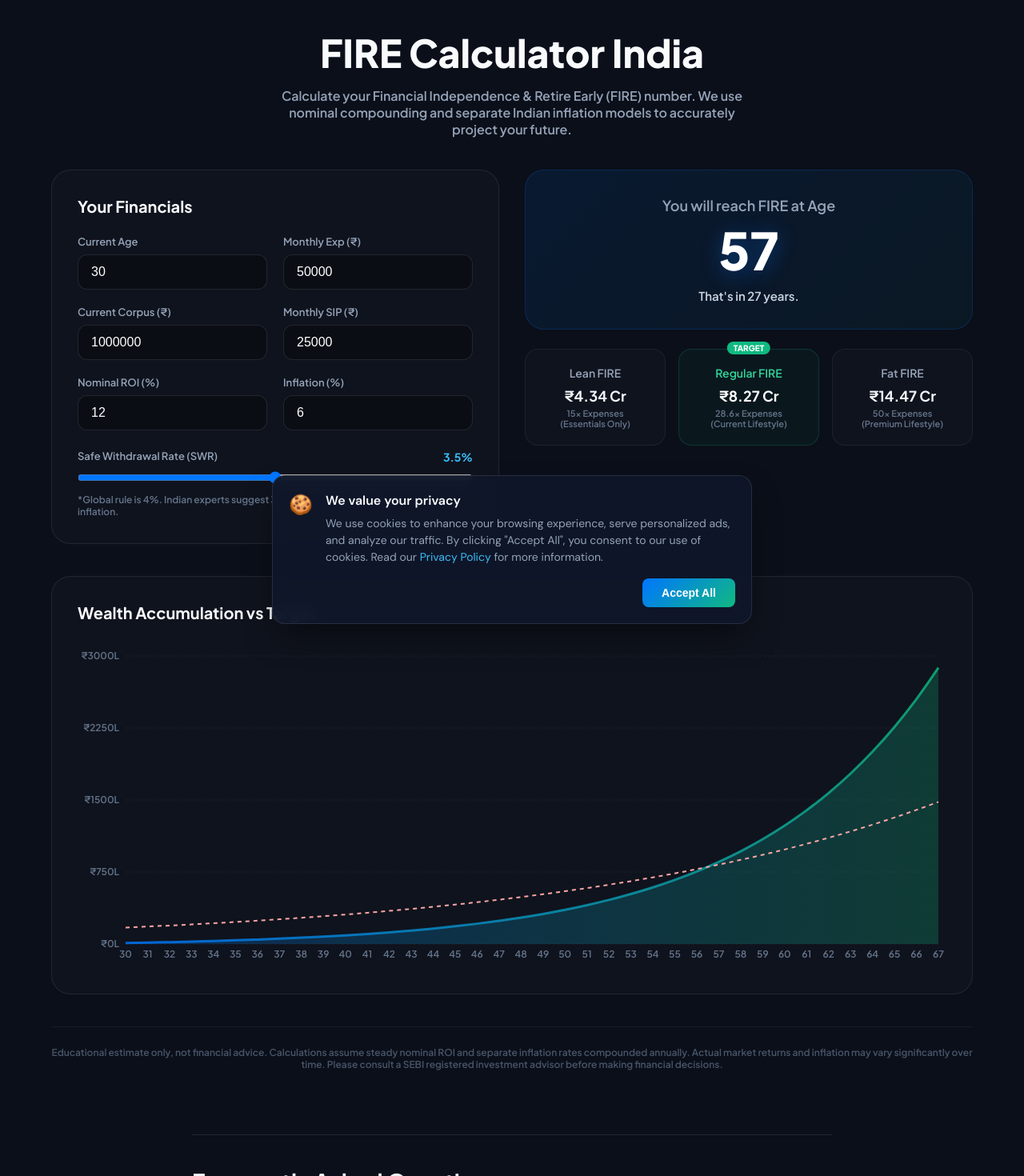
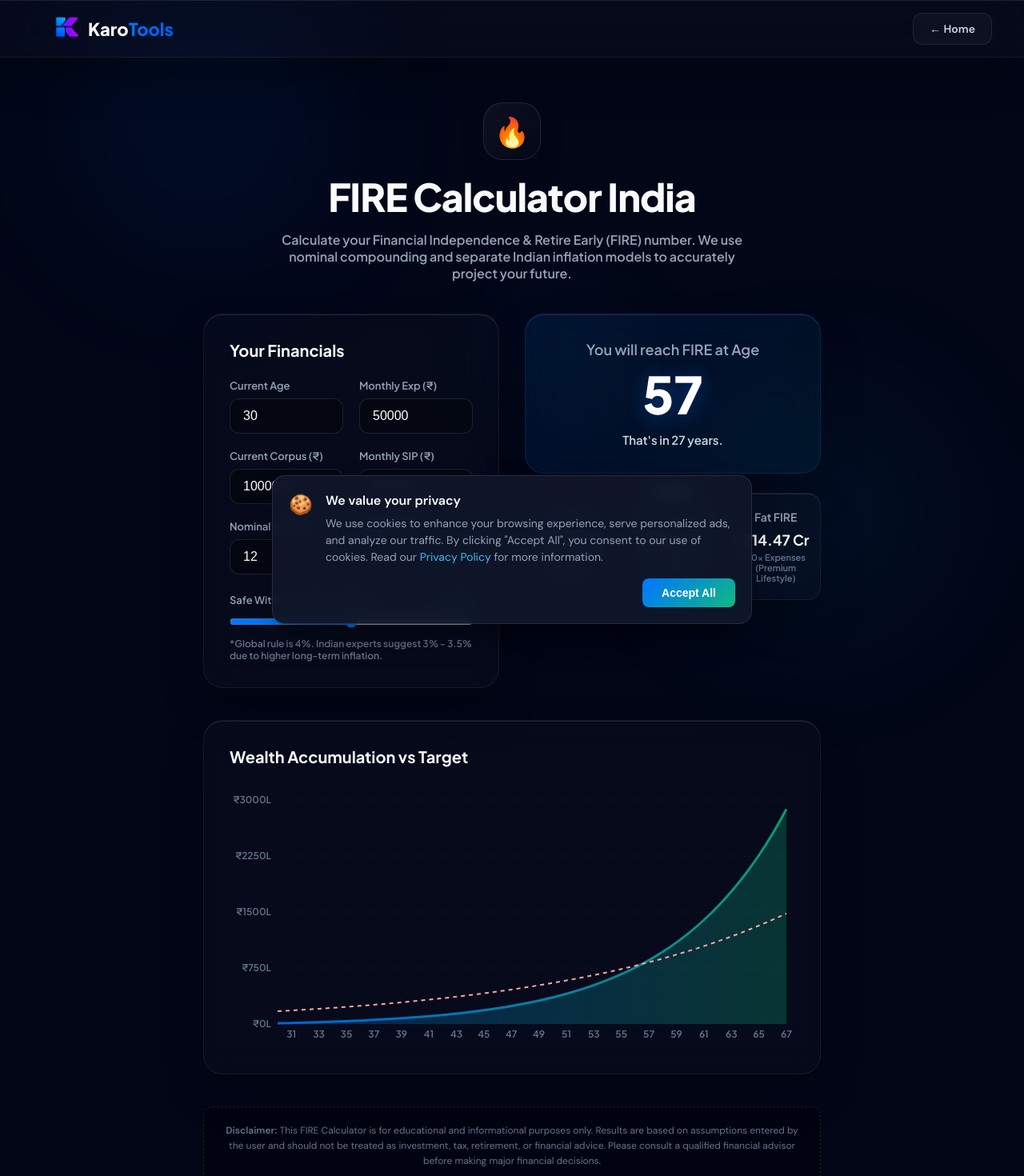
Before and after one commit to daxpatel109/karotools, a Next.js app: page /fire-calculator in a window 1280 px wide. Shown: the top 1470 px of the page at 80% size. Built offline with nearby package versions, Linux system fonts and the light colour scheme.

Commit message:
feat: polish FIRE Calculator UI, animations, and accessibility

```diff
--- a/src/FIRECalculator.jsx
+++ b/src/FIRECalculator.jsx
@@ -10,6 +10,19 @@ function formatCurrency(val) {
   if (val >= 100000) return `₹${(val / 100000).toFixed(2)} L`;
   return `₹${Math.round(val).toLocaleString('en-IN')}`;
 }
+
+const containerVariants = {
+  hidden: { opacity: 0 },
+  show: {
+    opacity: 1,
+    transition: { staggerChildren: 0.1 }
+  }
+};
+
+const itemVariants = {
+  hidden: { opacity: 0, y: 20 },
+  show: { opacity: 1, y: 0, transition: { type: "spring", stiffness: 300, damping: 24 } }
+};
 
 export default function FIRECalculator() {
   const [age, setAge] = useState(30);
@@ -103,11 +116,12 @@ export default function FIRECalculator() {
   }, [age, monthlyExpenses, corpus, sip, roi, inflation, swr]);
 
   return (
-    <div style={{ padding: "40px 5vw", fontFamily: "'Plus Jakarta Sans',sans-serif", background: "#0b0f19", color: "#f1f5f9", minHeight: "100vh" }}>
-      <div style={{ maxWidth: 1200, margin: "0 auto" }}>
-
-        <div style={{ textAlign: "center", marginBottom: 40 }}>
-          <h1 style={{ fontSize: "clamp(32px, 5vw, 48px)", fontWeight: "800", color: "#f8fafc", marginBottom: "16px", lineHeight: 1.1 }}>
+    <div style={{ fontFamily: "'Plus Jakarta Sans',sans-serif", color: "#f1f5f9" }}>
+      <div style={{ textAlign: "center", marginBottom: 40, animation: "fadeIn 0.6s cubic-bezier(0.16, 1, 0.3, 1)" }}>
+        <div style={{ display: "inline-flex", alignItems: "center", justifyContent: "center", width: "72px", height: "72px", borderRadius: "24px", background: "linear-gradient(135deg, rgba(255,255,255,0.05), rgba(255,255,255,0.01))", border: "1px solid rgba(255,255,255,0.1)", marginBottom: "20px", boxShadow: "0 12px 32px rgba(0,0,0,0.2)" }}>
+          <span style={{ fontSize: "36px", filter: "drop-shadow(0 4px 12px rgba(0,0,0,0.3))" }}>🔥</span>
+        </div>
+        <h1 style={{ fontSize: "clamp(32px, 5vw, 48px)", fontWeight: "800", color: "#f8fafc", marginBottom: "16px", lineHeight: 1.1, letterSpacing: "-0.02em" }}>
           FIRE Calculator India
         </h1>
         <p style={{ fontSize: "16px", color: "#94a3b8", maxWidth: "600px", margin: "0 auto" }}>
@@ -117,7 +131,10 @@ export default function FIRECalculator() {
 
       {isRoiLow && (
         <motion.div initial={{ opacity: 0, y: -10 }} animate={{ opacity: 1, y: 0 }}
-            style={{ background: "rgba(239, 68, 68, 0.1)", border: "1px solid rgba(239, 68, 68, 0.3)", borderRadius: 12, padding: "16px", marginBottom: "32px", color: "#fca5a5", textAlign: "center", fontWeight: "600" }}>
+          style={{ background: "rgba(239, 68, 68, 0.1)", border: "1px solid rgba(239, 68, 68, 0.3)", borderRadius: 12, padding: "16px", marginBottom: "32px", color: "#fca5a5", textAlign: "center", fontWeight: "600" }}
+          role="alert"
+          aria-live="polite"
+        >
           ⚠️ Warning: Your Expected ROI is less than or equal to Inflation. Your real return may be too low to outpace expenses. Consider adjusting your investment strategy.
         </motion.div>
       )}
@@ -125,50 +142,57 @@ export default function FIRECalculator() {
       <div style={{ display: "grid", gridTemplateColumns: "repeat(auto-fit, minmax(min(100%, 340px), 1fr))", gap: "32px" }}>
 
         {/* Inputs Section */}
-          <div style={{ background: "rgba(255,255,255,0.02)", border: "1px solid rgba(255,255,255,0.08)", borderRadius: "24px", padding: "32px" }}>
+        <div className="glass-panel" style={{ borderRadius: "24px", padding: "32px" }}>
           <h2 style={{ fontSize: "20px", fontWeight: "700", marginBottom: "24px", color: "#f8fafc" }}>Your Financials</h2>
 
           <div style={{ display: "grid", gridTemplateColumns: "1fr 1fr", gap: "20px" }}>
             <div className="input-group">
-                <label style={{ display: "block", fontSize: "13px", color: "#94a3b8", marginBottom: "8px", fontWeight: "600" }}>Current Age</label>
-                <input type="number" value={age} onChange={(e) => setAge(e.target.value)}
+              <label htmlFor="fire-age-input" style={{ display: "block", fontSize: "13px", color: "#94a3b8", marginBottom: "8px", fontWeight: "600" }}>Current Age</label>
+              <input id="fire-age-input" type="number" value={age} onChange={(e) => setAge(e.target.value)}
+                aria-label="Current Age"
                 style={{ width: "100%", background: "rgba(0,0,0,0.3)", border: "1px solid rgba(255,255,255,0.1)", borderRadius: "12px", padding: "12px 16px", color: "#fff", fontSize: "16px", outline: "none" }} />
             </div>
             <div className="input-group">
-                <label style={{ display: "block", fontSize: "13px", color: "#94a3b8", marginBottom: "8px", fontWeight: "600" }}>Monthly Exp (₹)</label>
-                <input type="number" value={monthlyExpenses} onChange={(e) => setMonthlyExpenses(e.target.value)}
+              <label htmlFor="fire-expenses-input" style={{ display: "block", fontSize: "13px", color: "#94a3b8", marginBottom: "8px", fontWeight: "600" }}>Monthly Exp (₹)</label>
+              <input id="fire-expenses-input" type="number" value={monthlyExpenses} onChange={(e) => setMonthlyExpenses(e.target.value)}
+                aria-label="Monthly Expenses in INR"
                 style={{ width: "100%", background: "rgba(0,0,0,0.3)", border: "1px solid rgba(255,255,255,0.1)", borderRadius: "12px", padding: "12px 16px", color: "#fff", fontSize: "16px", outline: "none" }} />
             </div>
             <div className="input-group">
-                <label style={{ display: "block", fontSize: "13px", color: "#94a3b8", marginBottom: "8px", fontWeight: "600" }}>Current Corpus (₹)</label>
-                <input type="number" value={corpus} onChange={(e) => setCorpus(e.target.value)}
+              <label htmlFor="fire-corpus-input" style={{ display: "block", fontSize: "13px", color: "#94a3b8", marginBottom: "8px", fontWeight: "600" }}>Current Corpus (₹)</label>
+              <input id="fire-corpus-input" type="number" value={corpus} onChange={(e) => setCorpus(e.target.value)}
+                aria-label="Current Corpus in INR"
                 style={{ width: "100%", background: "rgba(0,0,0,0.3)", border: "1px solid rgba(255,255,255,0.1)", borderRadius: "12px", padding: "12px 16px", color: "#fff", fontSize: "16px", outline: "none" }} />
             </div>
             <div className="input-group">
-                <label style={{ display: "block", fontSize: "13px", color: "#94a3b8", marginBottom: "8px", fontWeight: "600" }}>Monthly SIP (₹)</label>
-                <input type="number" value={sip} onChange={(e) => setSip(e.target.value)}
+              <label htmlFor="fire-sip-input" style={{ display: "block", fontSize: "13px", color: "#94a3b8", marginBottom: "8px", fontWeight: "600" }}>Monthly SIP (₹)</label>
+              <input id="fire-sip-input" type="number" value={sip} onChange={(e) => setSip(e.target.value)}
+                aria-label="Monthly SIP Investment in INR"
                 style={{ width: "100%", background: "rgba(0,0,0,0.3)", border: "1px solid rgba(255,255,255,0.1)", borderRadius: "12px", padding: "12px 16px", color: "#fff", fontSize: "16px", outline: "none" }} />
             </div>
             <div className="input-group">
-                <label style={{ display: "block", fontSize: "13px", color: "#94a3b8", marginBottom: "8px", fontWeight: "600" }}>Nominal ROI (%)</label>
-                <input type="number" value={roi} onChange={(e) => setRoi(e.target.value)}
+              <label htmlFor="fire-roi-input" style={{ display: "block", fontSize: "13px", color: "#94a3b8", marginBottom: "8px", fontWeight: "600" }}>Nominal ROI (%)</label>
+              <input id="fire-roi-input" type="number" value={roi} onChange={(e) => setRoi(e.target.value)}
+                aria-label="Expected Nominal Rate of Return percentage"
                 style={{ width: "100%", background: "rgba(0,0,0,0.3)", border: "1px solid rgba(255,255,255,0.1)", borderRadius: "12px", padding: "12px 16px", color: "#fff", fontSize: "16px", outline: "none" }} />
             </div>
             <div className="input-group">
-                <label style={{ display: "block", fontSize: "13px", color: "#94a3b8", marginBottom: "8px", fontWeight: "600" }}>Inflation (%)</label>
-                <input type="number" value={inflation} onChange={(e) => setInflation(e.target.value)}
+              <label htmlFor="fire-inflation-input" style={{ display: "block", fontSize: "13px", color: "#94a3b8", marginBottom: "8px", fontWeight: "600" }}>Inflation (%)</label>
+              <input id="fire-inflation-input" type="number" value={inflation} onChange={(e) => setInflation(e.target.value)}
+                aria-label="Expected Inflation Rate percentage"
                 style={{ width: "100%", background: "rgba(0,0,0,0.3)", border: "1px solid rgba(255,255,255,0.1)", borderRadius: "12px", padding: "12px 16px", color: "#fff", fontSize: "16px", outline: "none" }} />
             </div>
           </div>
 
           <div style={{ marginTop: "24px" }}>
             <div style={{ display: "flex", justifyContent: "space-between", marginBottom: "8px" }}>
-                <label style={{ fontSize: "13px", color: "#94a3b8", fontWeight: "600" }}>Safe Withdrawal Rate (SWR)</label>
-                <span style={{ fontSize: "14px", color: "#38bdf8", fontWeight: "700" }}>{swr}%</span>
+              <label htmlFor="fire-swr-slider" style={{ fontSize: "13px", color: "#94a3b8", fontWeight: "600" }}>Safe Withdrawal Rate (SWR)</label>
+              <span style={{ fontSize: "14px", color: "#38bdf8", fontWeight: "700" }} aria-hidden="true">{swr}%</span>
             </div>
-              <input type="range" min="3" max="4" step="0.1" value={swr} onChange={(e) => setSwr(e.target.value)}
+            <input id="fire-swr-slider" type="range" min="3" max="4" step="0.1" value={swr} onChange={(e) => setSwr(e.target.value)}
+              aria-label="Safe Withdrawal Rate Slider" aria-valuemin="3" aria-valuemax="4" aria-valuenow={swr} aria-describedby="swr-help"
               style={{ width: "100%", accentColor: "#0076ff", cursor: "pointer" }} />
-              <p style={{ fontSize: "12px", color: "#64748b", marginTop: "8px" }}>
+            <p id="swr-help" style={{ fontSize: "12px", color: "#64748b", marginTop: "8px" }}>
               *Global rule is 4%. Indian experts suggest 3% - 3.5% due to higher long-term inflation.
             </p>
           </div>
@@ -176,7 +200,7 @@ export default function FIRECalculator() {
 
         {/* Results Section */}
         <div style={{ display: "flex", flexDirection: "column", gap: "24px" }}>
-            <div style={{ background: "linear-gradient(135deg, rgba(0,118,255,0.1), rgba(0,198,255,0.05))", border: "1px solid rgba(0,118,255,0.2)", borderRadius: "24px", padding: "32px", textAlign: "center", display: "flex", flexDirection: "column", justifyContent: "center", alignItems: "center" }}>
+          <div className="glass-panel" style={{ background: "linear-gradient(135deg, rgba(0,118,255,0.1), rgba(0,198,255,0.05))", border: "1px solid rgba(0,118,255,0.2)", borderRadius: "24px", padding: "32px", textAlign: "center", display: "flex", flexDirection: "column", justifyContent: "center", alignItems: "center" }}>
             <h2 style={{ fontSize: "18px", color: "#94a3b8", fontWeight: "600", marginBottom: "12px" }}>
               {isAlreadyFire ? "🎉 You've already reached FIRE!" : "You will reach FIRE at Age"}
             </h2>
@@ -189,31 +213,31 @@ export default function FIRECalculator() {
             </p>
           </div>
 
-            <div style={{ display: "grid", gridTemplateColumns: "1fr 1fr 1fr", gap: "16px" }}>
-              <div style={{ background: "rgba(255,255,255,0.02)", border: "1px solid rgba(255,255,255,0.06)", borderRadius: "16px", padding: "20px 12px", textAlign: "center" }}>
+          <motion.div variants={containerVariants} initial="hidden" animate="show" style={{ display: "grid", gridTemplateColumns: "1fr 1fr 1fr", gap: "16px" }}>
+            <motion.div variants={itemVariants} className="glass-panel" style={{ borderRadius: "16px", padding: "20px 12px", textAlign: "center" }}>
               <h3 style={{ fontSize: "14px", color: "#94a3b8", marginBottom: "8px", fontWeight: "600" }}>Lean FIRE</h3>
               <div style={{ fontSize: "18px", fontWeight: "700", color: "#f1f5f9", marginBottom: "4px", wordBreak: "break-all" }}>{formatCurrency(targetLean)}</div>
               <div style={{ fontSize: "11px", color: "#64748b" }}>15x Expenses<br/>(Essentials Only)</div>
-              </div>
-              <div style={{ background: "rgba(16, 185, 129, 0.05)", border: "1px solid rgba(16, 185, 129, 0.2)", borderRadius: "16px", padding: "20px 12px", textAlign: "center", position: "relative" }}>
+            </motion.div>
+            <motion.div variants={itemVariants} className="glass-panel" style={{ background: "rgba(16, 185, 129, 0.05)", border: "1px solid rgba(16, 185, 129, 0.2)", borderRadius: "16px", padding: "20px 12px", textAlign: "center", position: "relative" }}>
               <div style={{ position: "absolute", top: "-10px", left: "50%", transform: "translateX(-50%)", background: "#10b981", color: "#fff", fontSize: "10px", padding: "2px 8px", borderRadius: "10px", fontWeight: "800" }}>TARGET</div>
               <h3 style={{ fontSize: "14px", color: "#34d399", marginBottom: "8px", fontWeight: "600" }}>Regular FIRE</h3>
               <div style={{ fontSize: "18px", fontWeight: "700", color: "#fff", marginBottom: "4px", wordBreak: "break-all" }}>{formatCurrency(targetRegular)}</div>
               <div style={{ fontSize: "11px", color: "#64748b" }}>{(100/swr).toFixed(1)}x Expenses<br/>(Current Lifestyle)</div>
-              </div>
-              <div style={{ background: "rgba(255,255,255,0.02)", border: "1px solid rgba(255,255,255,0.06)", borderRadius: "16px", padding: "20px 12px", textAlign: "center" }}>
+            </motion.div>
+            <motion.div variants={itemVariants} className="glass-panel" style={{ borderRadius: "16px", padding: "20px 12px", textAlign: "center" }}>
               <h3 style={{ fontSize: "14px", color: "#94a3b8", marginBottom: "8px", fontWeight: "600" }}>Fat FIRE</h3>
               <div style={{ fontSize: "18px", fontWeight: "700", color: "#f1f5f9", marginBottom: "4px", wordBreak: "break-all" }}>{formatCurrency(targetFat)}</div>
               <div style={{ fontSize: "11px", color: "#64748b" }}>50x Expenses<br/>(Premium Lifestyle)</div>
-              </div>
-            </div>
+            </motion.div>
+          </motion.div>
         </div>
       </div>
 
       {/* Chart Section */}
-        <div style={{ marginTop: "40px", background: "rgba(255,255,255,0.02)", border: "1px solid rgba(255,255,255,0.08)", borderRadius: "24px", padding: "32px" }}>
+      <div className="glass-panel" style={{ marginTop: "40px", borderRadius: "24px", padding: "32px" }} role="region" aria-label="Wealth Accumulation Chart">
         <h2 style={{ fontSize: "20px", fontWeight: "700", marginBottom: "32px", color: "#f8fafc" }}>Wealth Accumulation vs Target</h2>
-          <div style={{ width: "100%", height: 400 }}>
+        <div style={{ width: "100%", height: 320 }}>
           <ResponsiveContainer width="100%" height="100%">
             <AreaChart data={chartData} margin={{ top: 10, right: 10, left: 0, bottom: 0 }}>
               <defs>
@@ -236,13 +260,11 @@ export default function FIRECalculator() {
             </AreaChart>
           </ResponsiveContainer>
         </div>
-        </div>
-
-        <div style={{ marginTop: "40px", fontSize: "12px", color: "#475569", textAlign: "center", borderTop: "1px solid rgba(255,255,255,0.05)", paddingTop: "24px" }}>
-          <p>Educational estimate only, not financial advice. Calculations assume steady nominal ROI and separate inflation rates compounded annually. Actual market returns and inflation may vary significantly over time. Please consult a SEBI registered investment advisor before making financial decisions.</p>
+        <p className="sr-only" style={{ position: "absolute", width: 1, height: 1, padding: 0, margin: -1, overflow: "hidden", clip: "rect(0,0,0,0)", border: 0 }}>
+          This chart shows your portfolio growing over time compared to your FIRE target. Your portfolio reaches your FIRE target at age {fireAge !== null ? fireAge : "85+"}.
+        </p>
       </div>
 
     </div>
-    </div>
   );
 }
--- a/src/app/fire-calculator/page.jsx
+++ b/src/app/fire-calculator/page.jsx
@@ -1,5 +1,6 @@
 import FIRECalculator from '../../FIRECalculator';
 import Script from 'next/script';
+import Link from 'next/link';
 
 export const metadata = {
   title: 'India FIRE Calculator 2026 – Early Retirement Tool for Freelancers',
@@ -66,8 +67,83 @@ export default function FIRECalculatorPage() {
   };
 
   return (
-    <>
-      <main>
+    <div style={{ minHeight: "100vh", background: "#020617", fontFamily: "'DM Sans', sans-serif", color: "#f8fafc", selectionColor: "#fff", selectionBackground: "#0076ff" }}>
+
+      <style dangerouslySetInnerHTML={{ __html: `
+        ::selection { background: rgba(0,118,255, 0.4); color: white; }
+        ::-moz-selection { background: rgba(0,118,255, 0.4); color: white; }
+
+        @keyframes fadeIn { from{opacity:0;transform:translateY(16px)}to{opacity:1;transform:translateY(0)} }
+
+        .glass-panel {
+          background: rgba(255, 255, 255, 0.02);
+          border: 1px solid rgba(255, 255, 255, 0.06);
+          backdrop-filter: blur(24px);
+          -webkit-backdrop-filter: blur(24px);
+          box-shadow: 0 24px 60px -12px rgba(0, 0, 0, 0.4), inset 0 1px 0 rgba(255,255,255,0.1);
+        }
+
+        .interactive-btn {
+          transition: all 0.3s cubic-bezier(0.4, 0, 0.2, 1);
+          position: relative;
+          overflow: hidden;
+        }
+        .interactive-btn:hover {
+          transform: translateY(-2px);
+          box-shadow: 0 12px 24px -10px rgba(0,118,255, 0.25);
+        }
+        .interactive-btn:active {
+          transform: translateY(1px) scale(0.98);
+        }
+
+        .home-btn {
+          background: rgba(255,255,255,0.03);
+          border: 1px solid rgba(255,255,255,0.08);
+          color: #cbd5e1;
+          text-decoration: none;
+        }
+        .home-btn:hover {
+          background: rgba(0,118,255, 0.15);
+          border-color: rgba(56, 189, 248, 0.4);
+          color: #38bdf8;
+        }
+      `}} />
+
+      <div style={{ position: "fixed", inset: 0, pointerEvents: "none", zIndex: 0 }}>
+        <div style={{ position: "absolute", top: "-10%", left: "-10%", width: "60%", height: "60%", background: "radial-gradient(circle, rgba(0,118,255, 0.08) 0%, transparent 60%)", filter: "blur(60px)" }} />
+        <div style={{ position: "absolute", bottom: "-10%", right: "-10%", width: "60%", height: "60%", background: "radial-gradient(circle, rgba(0,198,255, 0.06) 0%, transparent 60%)", filter: "blur(60px)" }} />
+        <div style={{ position: "absolute", top: "40%", left: "40%", width: "30%", height: "30%", background: "radial-gradient(circle, rgba(56, 189, 248, 0.03) 0%, transparent 70%)", filter: "blur(40px)" }} />
+      </div>
+
+      <nav className="glass-panel" style={{ position: "sticky", top: 0, zIndex: 100, padding: "0 24px", height: "72px", display: "flex", alignItems: "center", justifyContent: "space-between", borderTop: "none", borderLeft: "none", borderRight: "none", borderRadius: 0 }}>
+        <div style={{ maxWidth: "1200px", margin: "0 auto", width: "100%", display: "flex", alignItems: "center", justifyContent: "space-between" }}>
+          <Link href="/" style={{ textDecoration: "none" }}>
+            <div style={{ display: "flex", alignItems: "center", gap: "10px", cursor: "pointer" }}>
+              <img src="/logo.png" alt="KaroTools Logo" style={{ height: "56px", margin: "0 -24px 0 0", objectFit: "contain", position: "relative", zIndex: 10 }} />
+              <span style={{ fontSize: "22px", fontWeight: "800", fontFamily: "'Plus Jakarta Sans',sans-serif", color: "#f8fafc" }}>
+                Karo<span style={{ background: "linear-gradient(135deg, #0076ff, #005ae6)", WebkitBackgroundClip: "text", WebkitTextFillColor: "transparent" }}>Tools</span>
+              </span>
+            </div>
+          </Link>
+
+          <Link href="/"
+            className="interactive-btn home-btn"
+            style={{
+              padding: "10px 20px",
+              borderRadius: "12px",
+              fontSize: "14px",
+              fontWeight: "600",
+              display: "flex",
+              alignItems: "center",
+              gap: "8px",
+            }}
+          >
+            ← Home
+          </Link>
+        </div>
+      </nav>
+
+      <main style={{ maxWidth: "820px", margin: "0 auto", padding: "56px 24px 100px", position: "relative", zIndex: 1 }}>
         <FIRECalculator />
         <Script
           id="faq-schema"
@@ -75,9 +151,15 @@ export default function FIRECalculatorPage() {
           dangerouslySetInnerHTML={{ __html: JSON.stringify(faqSchema) }}
         />
 
-        {/* On-Page SEO / Content Section (For Semantic Search/UX) */}
-        <section style={{ padding: "40px 5vw", background: "#0b0f19", color: "#f1f5f9", fontFamily: "'Plus Jakarta Sans',sans-serif" }}>
-          <div style={{ maxWidth: "800px", margin: "0 auto", borderTop: "1px solid rgba(255,255,255,0.1)", paddingTop: "40px" }}>
+        {/* Universal Legal Disclaimer */}
+        <div style={{ marginTop: "40px", padding: "20px", background: "rgba(0,0,0,0.3)", borderRadius: "12px", border: "1px dashed rgba(255,255,255,0.1)", textAlign: "center" }}>
+          <p style={{ color: "#64748b", fontSize: "12px", lineHeight: "1.6", margin: 0, fontFamily: "'DM Sans',sans-serif" }}>
+            <strong>Disclaimer:</strong> This FIRE Calculator is for educational and informational purposes only. Results are based on assumptions entered by the user and should not be treated as investment, tax, retirement, or financial advice. Please consult a qualified financial advisor before making major financial decisions.
+          </p>
+        </div>
+
+        {/* On-Page SEO / Content Section */}
+        <section style={{ marginTop: "60px", padding: "40px", background: "rgba(255, 255, 255, 0.02)", borderRadius: "20px", border: "1px solid rgba(255, 255, 255, 0.06)", color: "#f1f5f9", fontFamily: "'Plus Jakarta Sans',sans-serif" }}>
           <h2 style={{ fontSize: "28px", fontWeight: "700", marginBottom: "24px" }}>Frequently Asked Questions</h2>
 
           <div style={{ marginBottom: "24px" }}>
@@ -108,15 +190,14 @@ export default function FIRECalculatorPage() {
             </p>
           </div>
 
-            <div style={{ marginBottom: "24px" }}>
+          <div>
             <h3 style={{ fontSize: "18px", fontWeight: "600", color: "#38bdf8", marginBottom: "8px" }}>How does inflation affect my FIRE goal in India?</h3>
             <p style={{ color: "#94a3b8", lineHeight: "1.6" }}>
               High Indian inflation (6–7%) means your expenses grow quickly. Our calculator adjusts future expenses using your inflation input. For example, ₹1L monthly today could cost ₹2L+ in 10–15 years, requiring a much larger corpus. Always use real (inflation-adjusted) returns when planning.
             </p>
           </div>
-          </div>
         </section>
       </main>
-    </>
+    </div>
   );
 }
```
Also changed, not shown: src/index.css (+7 -0 lines). Lines whose indentation alone changed are shown as unchanged.
